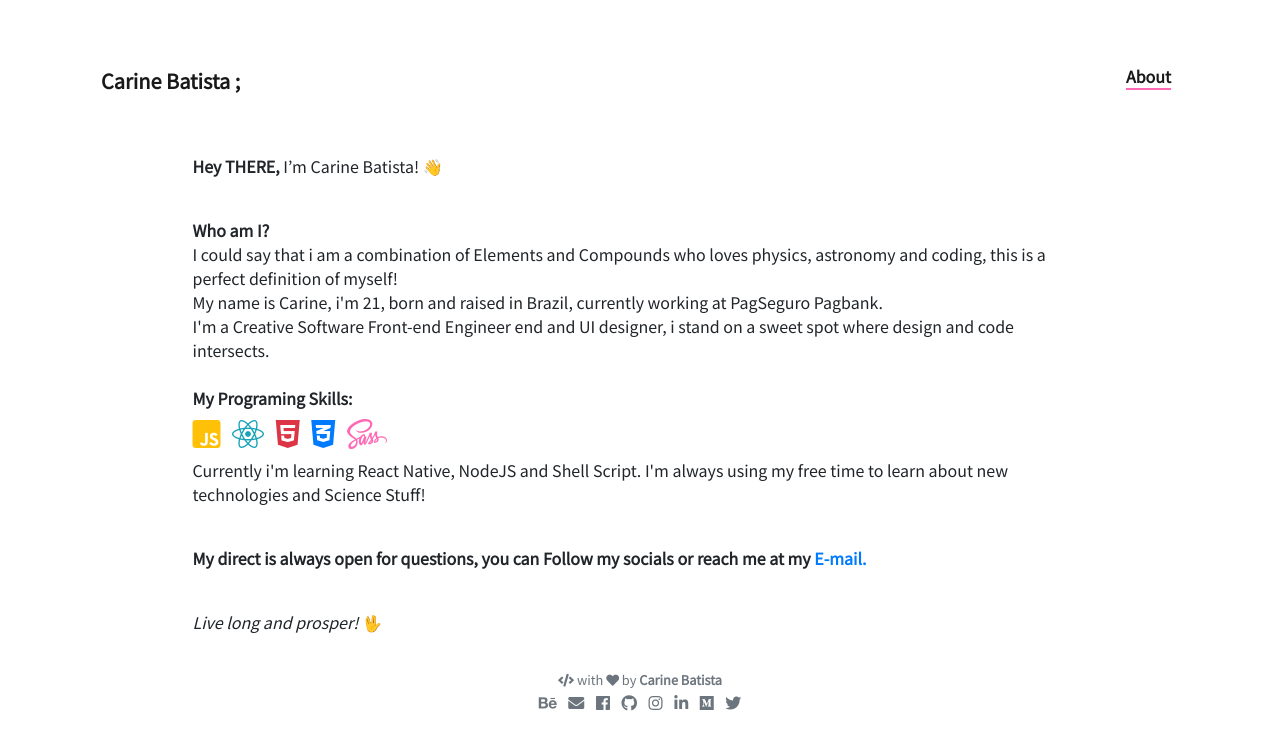
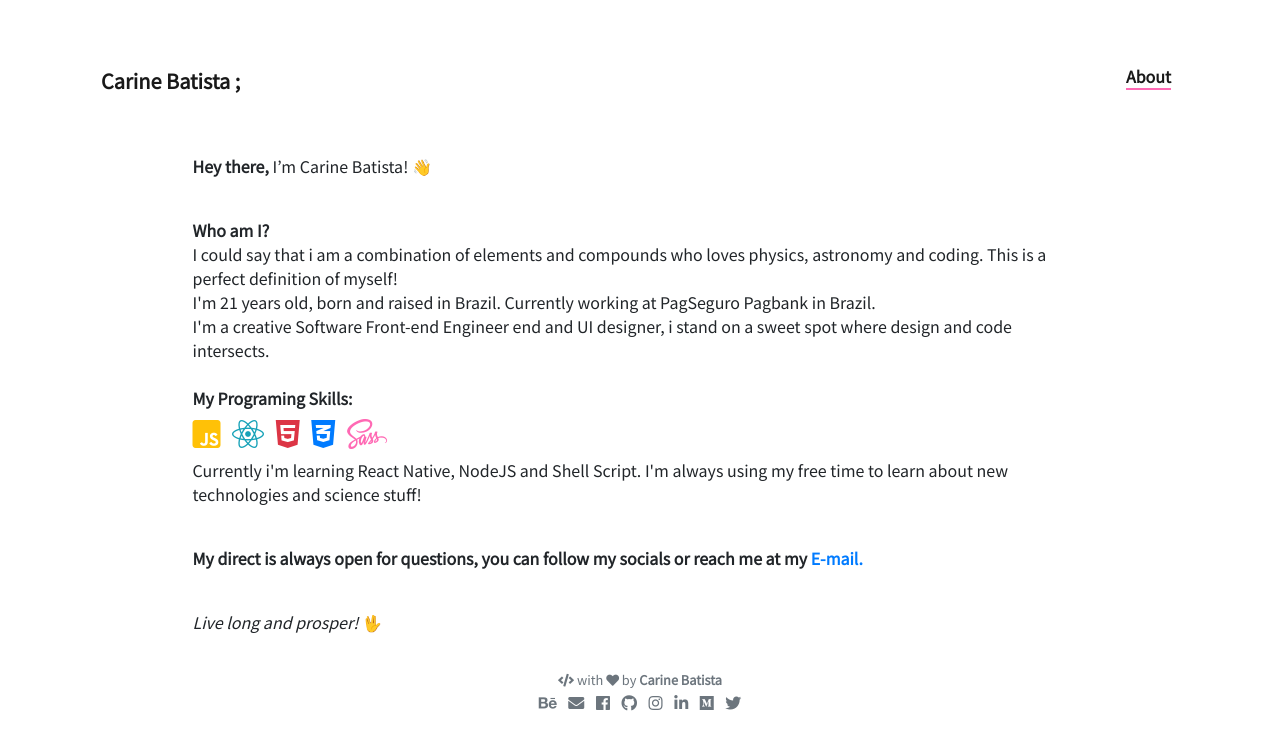
Before and after one commit to carinebatista/carinebatista.github.io, a website: page about.html in a window 1280 px wide. Drawn offline with nearby package versions, Linux system fonts and the light colour scheme.

Commit message:
Updating personal information

```diff
--- a/about.html
+++ b/about.html
@@ -7,8 +7,8 @@
     <meta
       name="description"
       content="Hi, I'm Carine Batista,
-    UI/ UX Designer, and web developer front end!
-    Take a run at my blog and follow me on social media!"
+            Front-end Software Engineer!
+            Take a look at my portfolio and follow me on social media!"
     />
     <title>Carine Batista;</title>
     <link rel="shortcut icon" type="image/x-icon" href="img/fav.png" />
@@ -55,15 +55,15 @@
       </nav>
 
       <div class="col-lg-10 mx-auto mt-5 article">
-        <p><strong>Hey THERE,</strong> I’m Carine Batista! 👋</p>
+        <p><strong>Hey there,</strong> I’m Carine Batista! 👋</p>
         <br />
         <strong> Who am I?</strong><br />
-        I could say that i am a combination of Elements and Compounds who loves
-        physics, astronomy and coding, this is a perfect definition of myself!
+        I could say that i am a combination of elements and compounds who loves
+        physics, astronomy and coding. This is a perfect definition of myself!
         <br />
-        My name is Carine, i'm 21, born and raised in Brazil, currently working
-        at PagSeguro Pagbank.<br />
-        I'm a Creative Software Front-end Engineer end and UI designer, i stand
+        I'm 21 years old, born and raised in Brazil. Currently working at
+        PagSeguro Pagbank in Brazil.<br />
+        I'm a creative Software Front-end Engineer end and UI designer, i stand
         on a sweet spot where design and code intersects. <br /><br />
 
         <strong> My Programing Skills: </strong> <br />
@@ -74,13 +74,13 @@
         <i class="py-2 pr-2 fab fa-sass fa-2x"></i>
         <br />
         Currently i'm learning React Native, NodeJS and Shell Script. I'm always
-        using my free time to learn about new technologies and Science Stuff!
+        using my free time to learn about new technologies and science stuff!
         <p></p>
         <br />
 
         <p>
           <strong
-            >My direct is always open for questions, you can Follow my socials
+            >My direct is always open for questions, you can follow my socials
             or reach me at my
             <a href="mailto:carinedcb@hotmail.com">E-mail.</a></strong
           >
--- a/package.json
+++ b/package.json
@@ -1,7 +1,7 @@
 {
-  "name": "carine.me",
+  "name": "carine.dev",
   "version": "1.0.0",
-  "description": "Hello Everyone! I'm Carine, and this is my website! :) Enjoy!",
+  "description": "Hello Everyone! I'm Carine, and this is my personal website! :)",
   "main": "index.js",
   "scripts": {
     "test": "echo \"Error: no test specified\" && exit 1"
```
Also changed, not shown: index.html (+8 -10 lines), img/carine.jpg (deleted), 1 other file.
